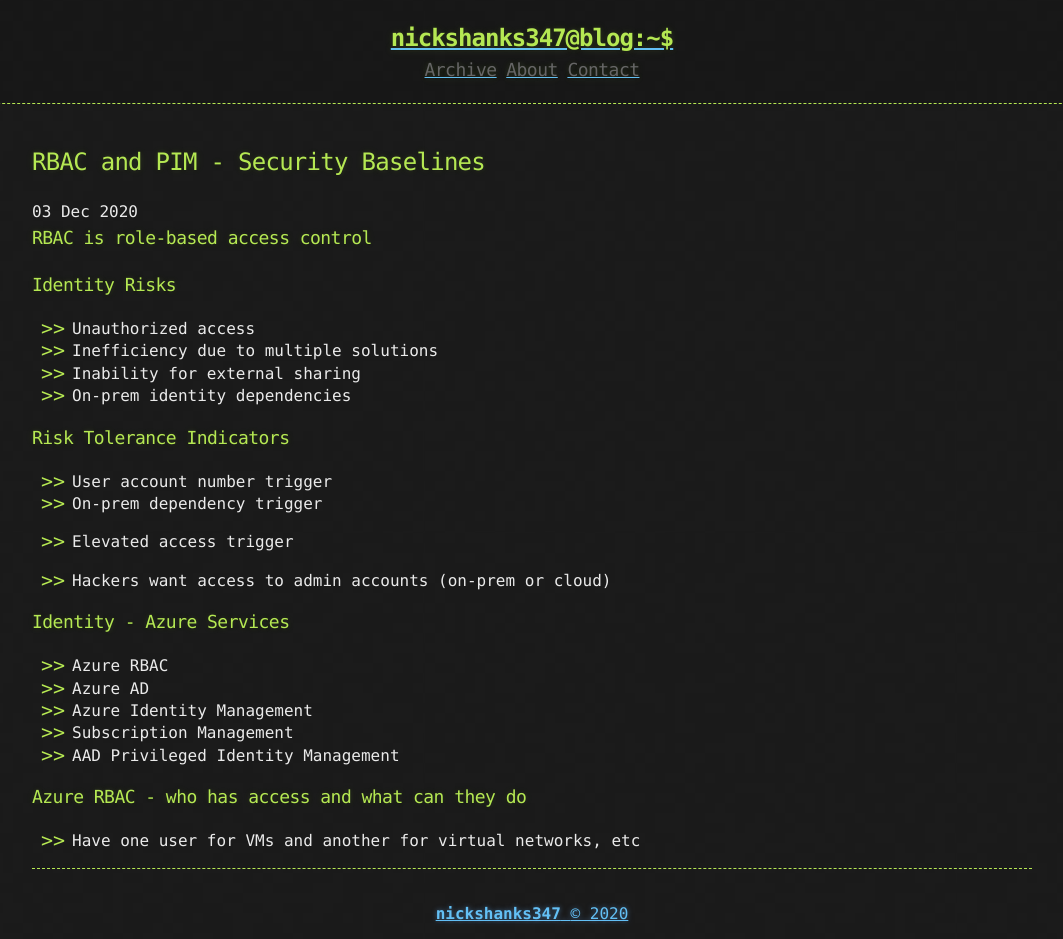
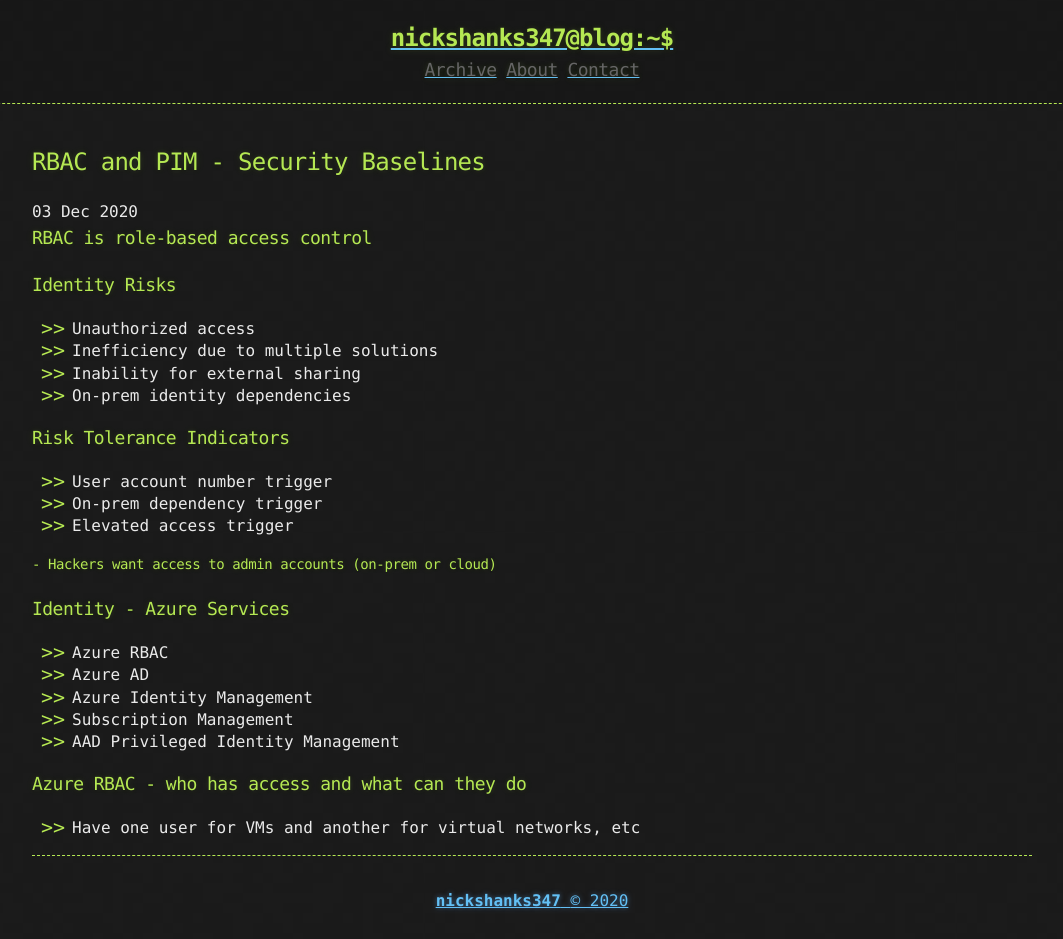
Before and after one commit to nickshanks347/nickshanks347.github.io, a Jekyll site: the page built from _posts/2020-12-03-rbac-and-pim.md, in a window 1280 px wide. Shown: the whole page, without its empty margins (108-1171 px from the left). Built offline with Jekyll 4.4.1, drawn with Linux system fonts in a browser that asks for light colours.

```diff
--- a/_posts/2020-12-03-rbac-and-pim.md
+++ b/_posts/2020-12-03-rbac-and-pim.md
@@ -19,7 +19,8 @@ published: true
 * On-prem dependency trigger
 * Elevated access trigger
 
-- Hackers want access to admin accounts (on-prem or cloud)
+#### - Hackers want access to admin accounts (on-prem or cloud)
+
 
 ### Identity - Azure Services
 
```
